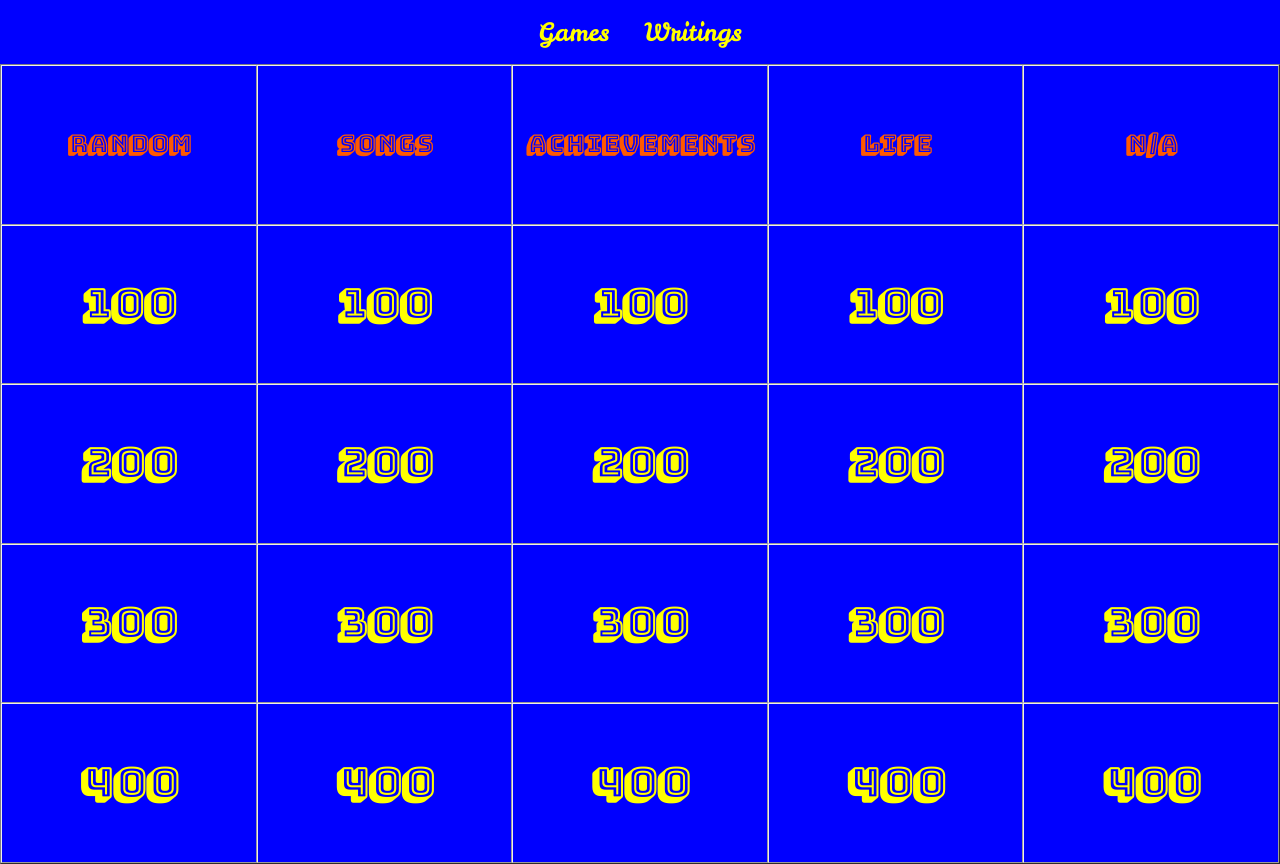
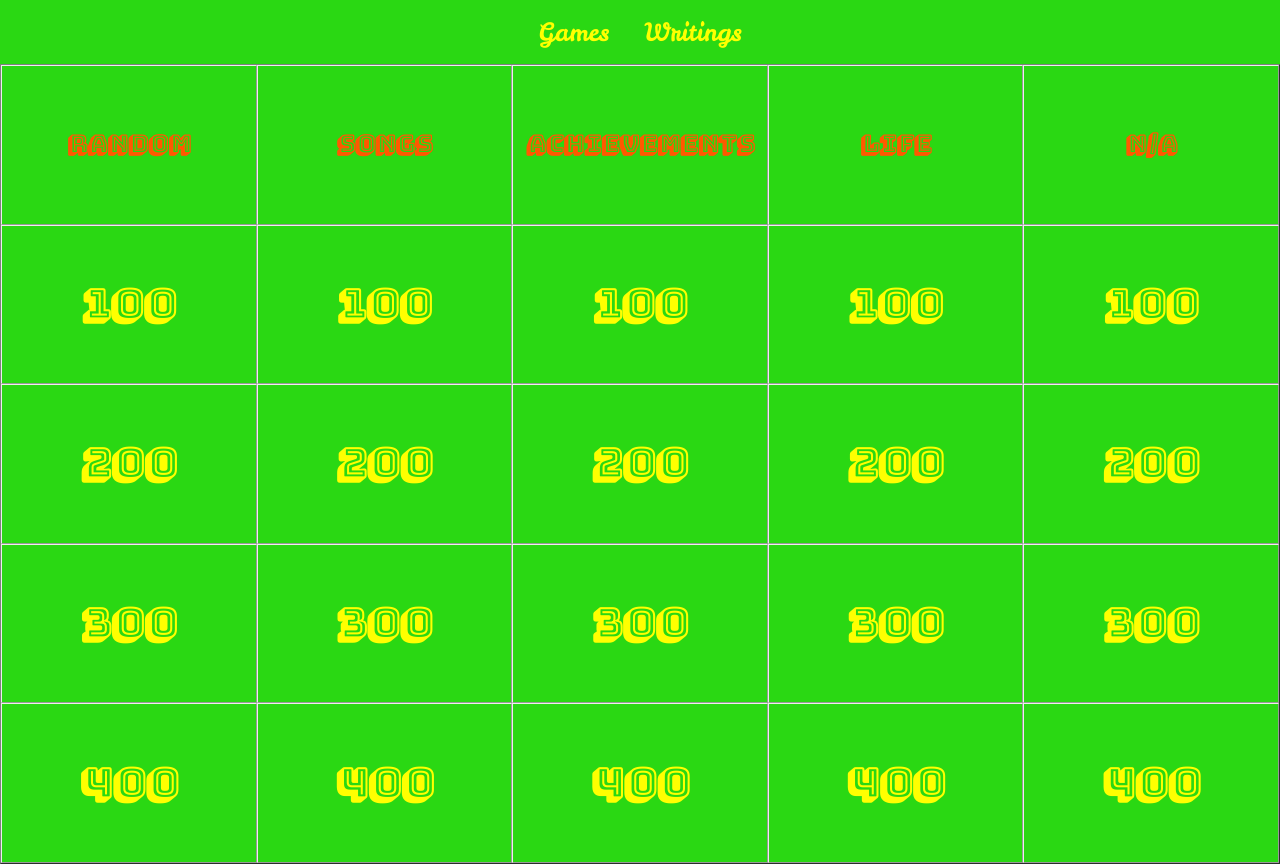
Before and after one commit to drakebingo/drakebingo.github.io, a plain HTML site: page index.html in a window 1280 px wide. Drawn offline with Linux system fonts and the light colour scheme; a web font is replaced by a local one.

Commit message:
Update index.html

```diff
--- a/index.html
+++ b/index.html
@@ -39,7 +39,7 @@ Usage free for non-commercial use.
         }
 
 /*The color of the bar with the dropdown on it.*/
-div {background-color: blue}
+div {background-color: #2ad813;}
 div a {
     text-decoration: none;
     /* color for the text */
@@ -129,6 +129,7 @@ HTML,BODY{
 BODY, TABLE{
   font-family: 'Bungee Shade', cursive;
   color: yellow;
+  background: #2ad813;
 }
 .hiddenDiv{
   display:none;
```
